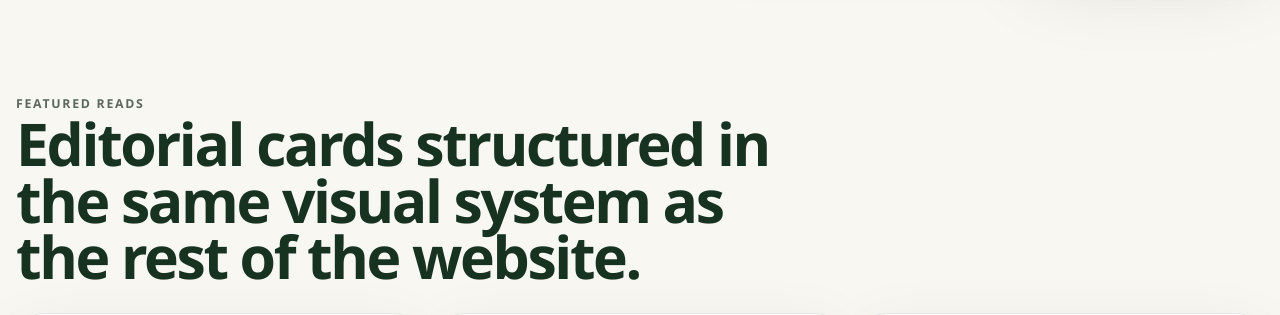
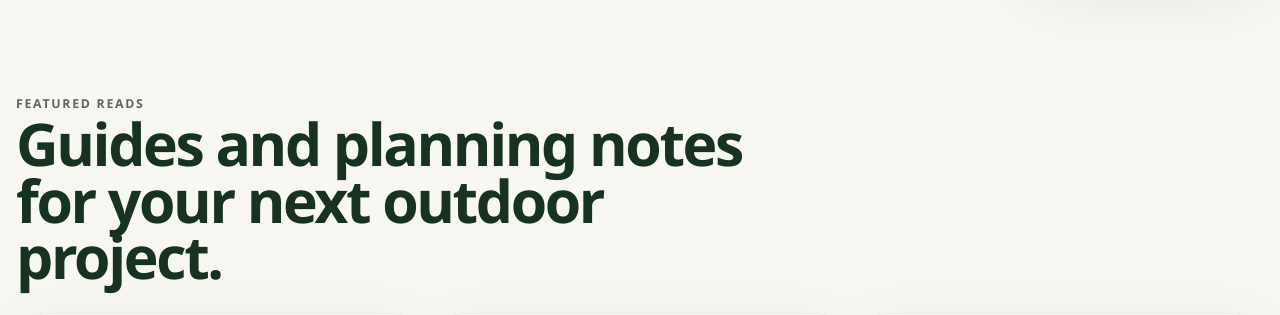
Before and after one commit to CodepaperAI/hrgreenroot, a Next.js app: page /blog in a window 1280 px wide. Shown: the part 923-1238 px from the top of the page. Built offline with nearby package versions, Linux system fonts and the light colour scheme.

Commit message:
blog header

```diff
--- a/app/blog/page.js
+++ b/app/blog/page.js
@@ -147,8 +147,8 @@ export default async function BlogPage() {
             <p className={styles.eyebrow}>Featured Reads</p>
             <h2>
               {upliftBlogs.length
-                ? "Latest published posts pulled automatically from your Uplift blog feed."
-                : "Editorial cards structured in the same visual system as the rest of the website."}
+                ? "Fresh insights on landscaping, hardscape, and outdoor living."
+                : "Guides and planning notes for your next outdoor project."}
             </h2>
           </div>
 
```
